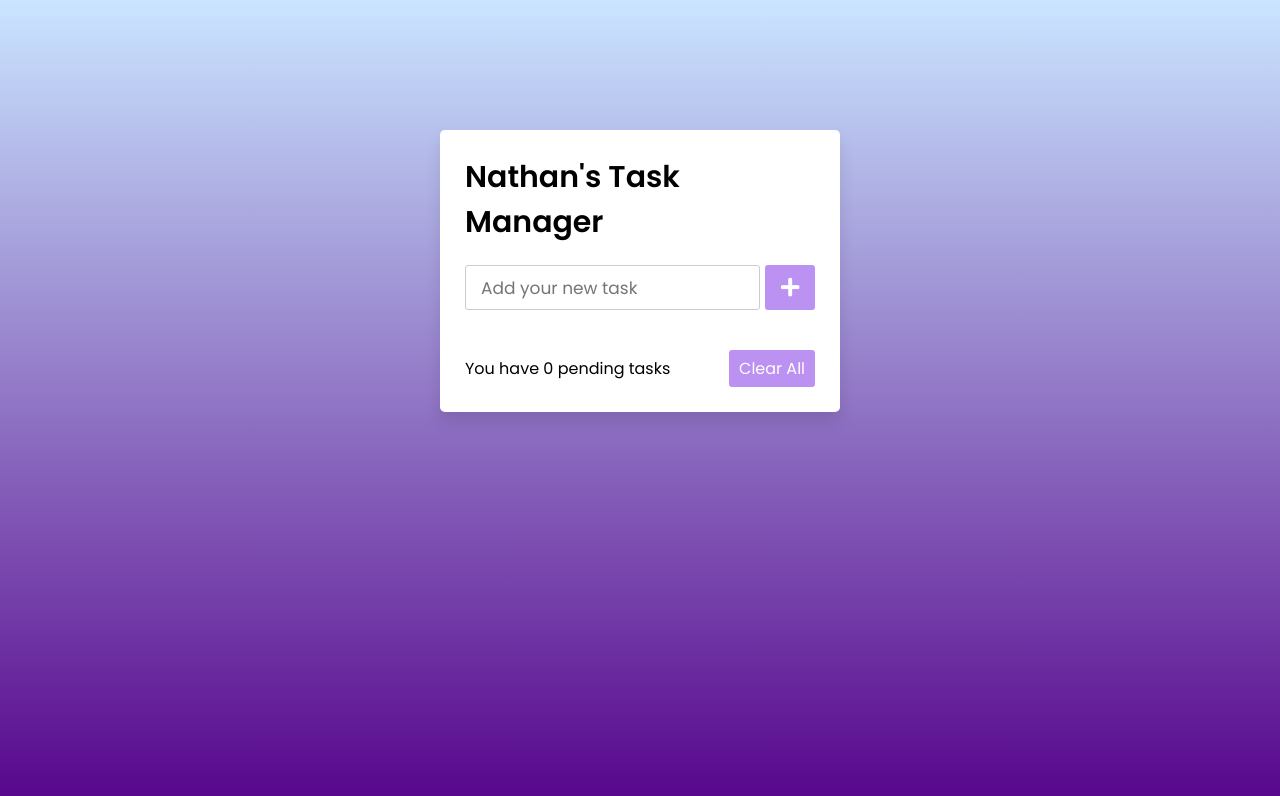
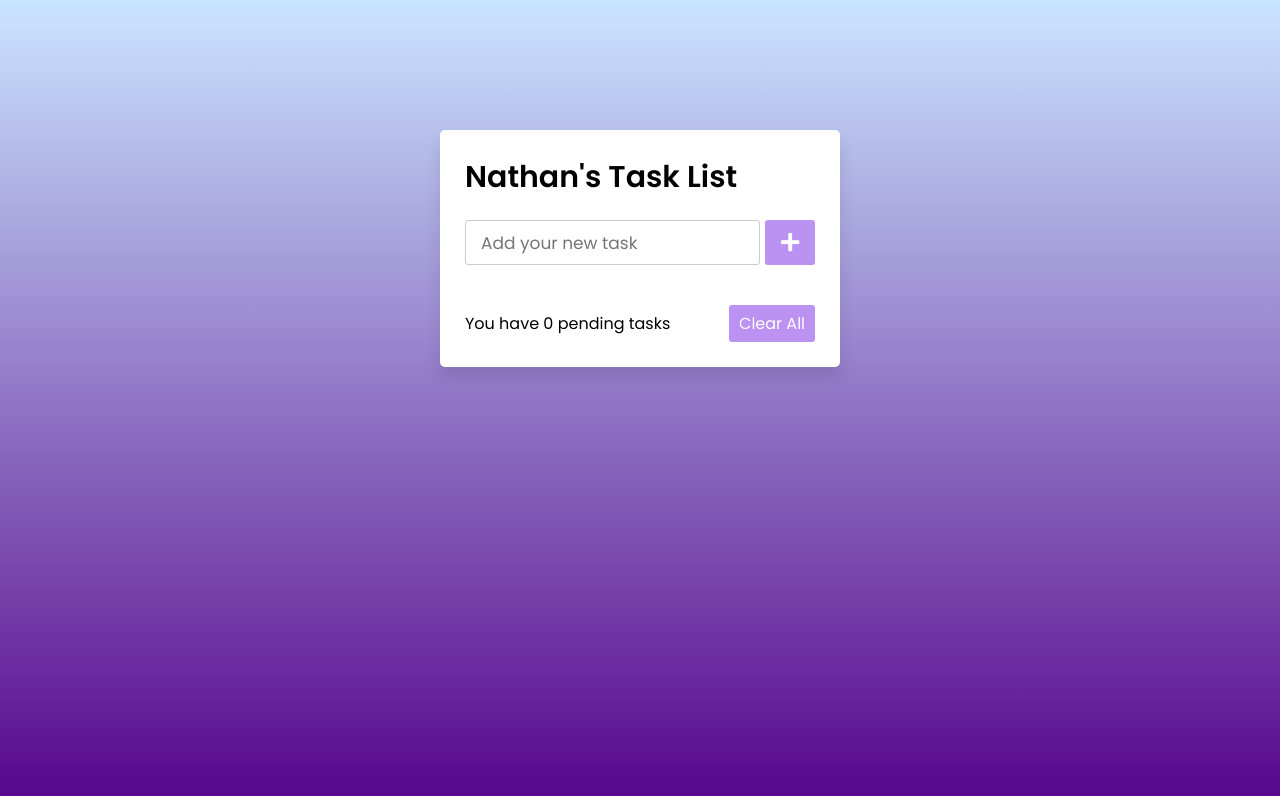
Before and after one commit to Nathan-Silverglate/nes9528.github.io, a plain HTML site: page index.html in a window 1280 px wide. Drawn offline with Linux system fonts and the light colour scheme.

Commit message:
Update index.html

```diff
--- a/index.html
+++ b/index.html
@@ -8,7 +8,7 @@
 </head>
 <body>
   <div class="wrapper">
-    <header>Nathan's Task Manager</header>
+    <header>Nathan's Task List</header>
     <div class="inputField">
       <input type="text" placeholder="Add your new task">
       <button><i class="fas fa-plus"></i></button>
```
